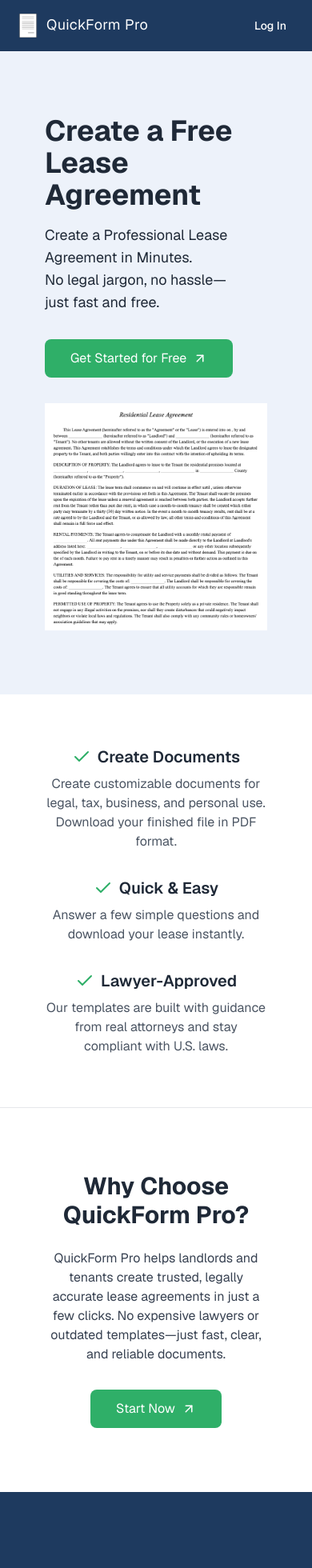
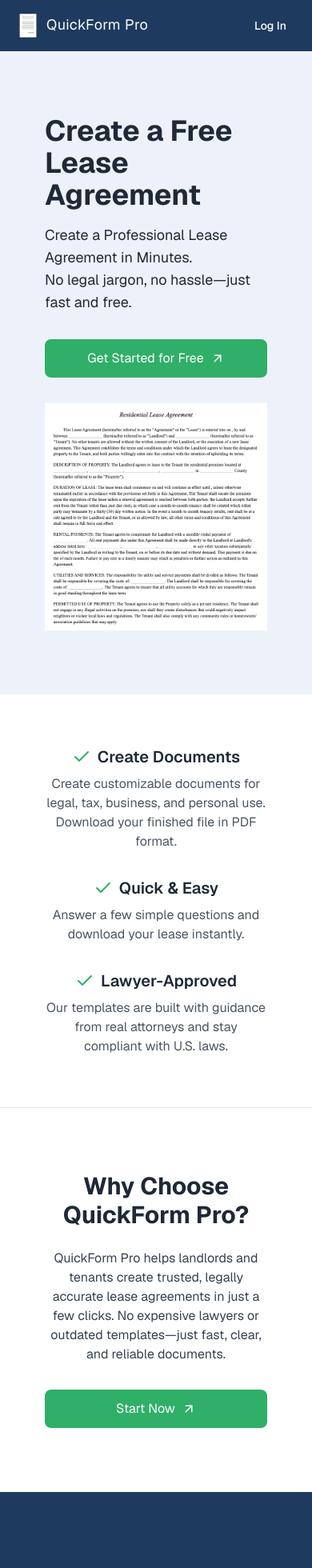
Before and after one commit to jonathanporras/blueprint-forms, a Next.js app: page / in a window 390 px wide. Shown: the top 1960 px of the page at 80% size. Built offline with nearby package versions, Linux system fonts and the light colour scheme; no server answers.

Commit message:
Improve responsiveness of lease agreement landing page

```diff
--- a/app/lease-agreement/page.tsx
+++ b/app/lease-agreement/page.tsx
@@ -8,7 +8,7 @@ export default function LeaseAgreementLanding() {
       <main className="flex-grow">
         <section className="py-20 bg-[#EDF2FA] text-center flex flex-col md:flex-row px-14">
           <div className="w-full md:w-1/2 flex justify-end align-center items-center">
-            <div className="max-w-2xl text-left pr-8 pb-8">
+            <div className="max-w-2xl text-left pr-0 md:pr-8 pb-8">
               <h2 className="text-4xl font-bold mb-4">Create a Free Lease Agreement</h2>
               <p className="text-lg mb-8 max-w-xl mx-auto">
                 Create a Professional Lease Agreement in Minutes. <br />
@@ -16,7 +16,7 @@ export default function LeaseAgreementLanding() {
               </p>
               <button
                 onClick={() => redirect("/document/editor/lease-agreement")}
-                className="bg-[#2FAF68] hover:bg-[#37c476] text-white px-8 py-3 rounded-lg transition flex items-center"
+                className="bg-[#2FAF68] hover:bg-[#37c476] w-full md:w-auto text-white px-8 py-3 rounded-lg transition flex justify-center items-center"
               >
                 Get Started for Free
                 <ArrowUpRight className="ml-2" size={18} />
@@ -74,7 +74,7 @@ export default function LeaseAgreementLanding() {
             </p>
             <button
               onClick={() => redirect("/document/editor/lease-agreement")}
-              className="bg-[#2FAF68] hover:bg-[#37c476] text-white px-8 py-3 rounded-lg transition mx-auto flex items-center"
+              className="bg-[#2FAF68] hover:bg-[#37c476] w-full md:w-auto text-white px-8 py-3 rounded-lg transition mx-auto flex items-center justify-center items-center"
             >
               Start Now
               <ArrowUpRight className="ml-2" size={18} />
```
